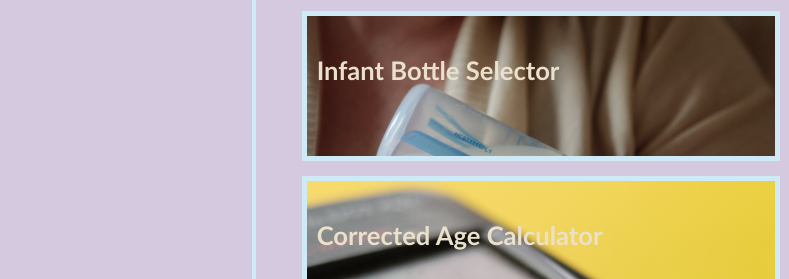
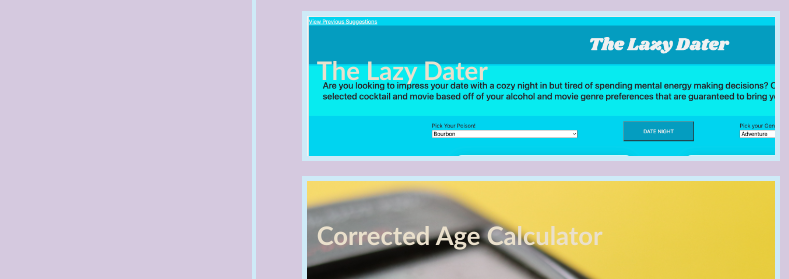
Before and after one commit to annaperlack/Portfolio-Perlack, a plain HTML site: page index.html in a window 1280 px wide. Shown: the part 1237-1516 px from the top of the page, 0-789 px from the left. Drawn offline with Linux system fonts and the light colour scheme.

Commit message:
updated with The Lazy Dater

```diff
--- a/assets/css/style.css
+++ b/assets/css/style.css
@@ -216,8 +216,8 @@ nav a {
     background-image: url("../images/refactoring-seo.jpg");
   }
 
-  .baby-bottle {
-    background-image: url("../images/baby-bottle.jpg");
+  .lazy-dater {
+    background-image: url("../images/screenshot-lazy-dater.png");
   }
 
   .milestone-tracker {
--- a/index.html
+++ b/index.html
@@ -49,9 +49,9 @@
         </div>
       </a>
 
-      <a href="#" class="flex-item baby-bottle">
+      <a href="https://fdjoss.github.io/The-Lazy-Dater/" class="flex-item lazy-dater">
         <div>
-          <h3>Infant Bottle Selector</h3>
+          <h3>The Lazy Dater</h3>
         </div>
       </a>
 
```
Also changed, not shown: assets/images/baby-bottle.jpg (deleted), assets/images/screenshot-lazy-dater.png (added).
